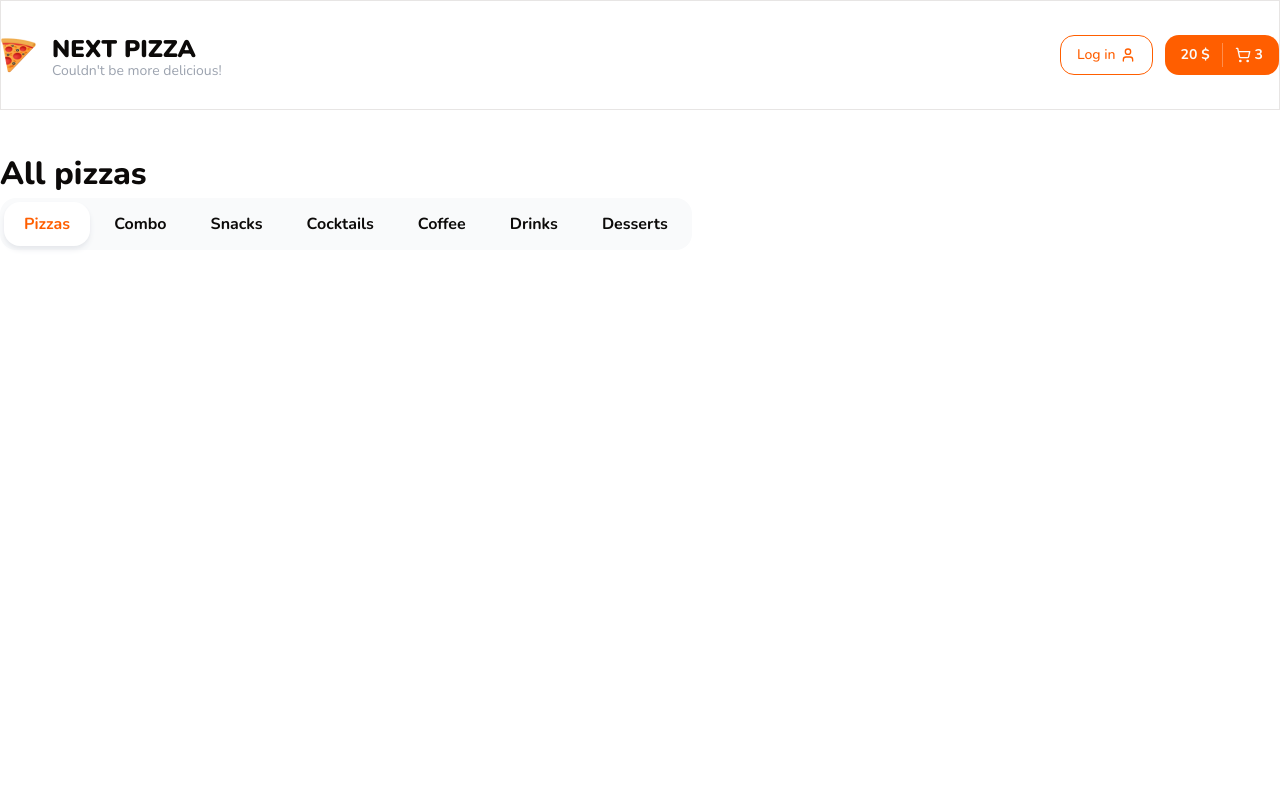
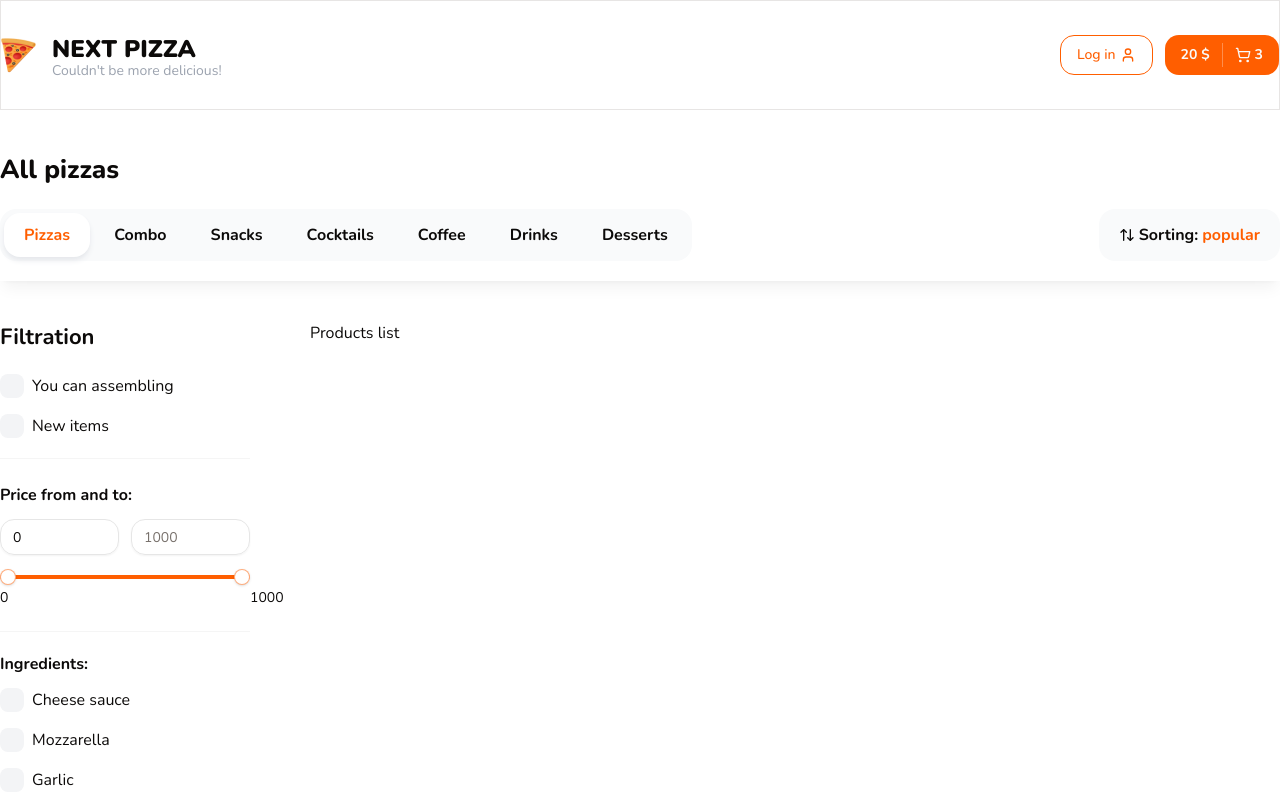
Before and after one commit to Olha-Maievska/next-pizza, a Next.js app: page / in a window 1280 px wide. Shown: the top 800 px of the page. Built offline with nearby package versions, Linux system fonts and the light colour scheme.

Commit message:
added sidebar

```diff
--- a/app/page.tsx
+++ b/app/page.tsx
@@ -1,12 +1,23 @@
-import { Container, Title, Catedories } from '@/components/shared'
+import { Container, Title, TopBar, Filters } from '@/components/shared'
 
 export default function Home() {
   return (
     <>
       <Container className="mt-10">
-        <Title text="All pizzas" size="lg" className="font-extrabold" />
+        <Title text="All pizzas" size="md" className="font-extrabold" />
+      </Container>
+      <TopBar />
 
-        <Catedories />
+      <Container className="mt-10 pb-14">
+        <div className="flex gap-[60px]">
+          <div className="w-[250px]">
+            <Filters />
+          </div>
+
+          <div className="flex-1">
+            <div className="flex flex-col gap-16">Products list</div>
+          </div>
+        </div>
       </Container>
     </>
   )
--- /dev/null
+++ b/components/shared/checkbox-filters-group.tsx
@@ -0,0 +1,80 @@
+import React from 'react'
+import { FilterChecboxProps, FilterCheckbox } from './filter-checkbox'
+import { Input } from '../ui'
+
+type Item = FilterChecboxProps
+interface Props {
+  className: string
+  title: string
+  items: Item[]
+  defaultItems: Item[]
+  limit: number
+  searchInputPlaceholder?: string
+  defaultValue?: string[]
+  onChange?: (items: string[]) => void
+}
+
+export const CheckboxFiltersGroup: React.FC<Props> = ({
+  className,
+  title,
+  items,
+  defaultItems,
+  limit,
+  searchInputPlaceholder,
+  defaultValue,
+  onChange,
+}) => {
+  const [showAll, setShowAll] = React.useState(false)
+  const [searchValue, setSearchValue] = React.useState('')
+
+  const list = showAll
+    ? items.filter(({ text }) =>
+        text.toLowerCase().includes(searchValue.toLowerCase())
+      )
+    : defaultItems.slice(0, limit)
+
+  const handleChangeSearchInput = (e: React.ChangeEvent<HTMLInputElement>) => {
+    setSearchValue(e.target.value)
+  }
+
+  return (
+    <div className={className}>
+      <h4 className="font-bold mb-3">{title}</h4>
+
+      {showAll && (
+        <div className="mb-5">
+          <Input
+            placeholder={searchInputPlaceholder}
+            className="bg-gray-50 border-none"
+            onChange={handleChangeSearchInput}
+            value={searchValue}
+          />
+        </div>
+      )}
+
+      <div className="flex flex-col gap-4 max-h-96 pr-2 overflow-auto scrollbar">
+        {list.map(({ text, value, endAdornment }, i) => (
+          <FilterCheckbox
+            key={`${value}${i}`}
+            text={text}
+            value={value}
+            checked={false}
+            onCheckedChange={() => console.log('checked')}
+            endAdornment={endAdornment}
+          />
+        ))}
+      </div>
+
+      {items.length > limit && (
+        <div className={showAll ? 'border-t border-t-neutral-100 mt-5' : ''}>
+          <button
+            className="text-primary mt-3"
+            onClick={() => setShowAll(!showAll)}
+          >
+            {showAll ? 'Show less' : 'Show all'}
+          </button>
+        </div>
+      )}
+    </div>
+  )
+}
--- /dev/null
+++ b/components/shared/filter-checkbox.tsx
@@ -0,0 +1,37 @@
+import React from 'react'
+import { Checkbox } from '../ui/checkbox'
+
+export interface FilterChecboxProps {
+  text: string
+  value: string
+  endAdornment?: React.ReactNode
+  onCheckedChange?: (checked: boolean) => void
+  checked?: boolean
+}
+
+export const FilterCheckbox: React.FC<FilterChecboxProps> = ({
+  text,
+  value,
+  endAdornment,
+  onCheckedChange,
+  checked,
+}) => {
+  return (
+    <div className="flex items-center space-x-2">
+      <Checkbox
+        onCheckedChange={onCheckedChange}
+        checked={checked}
+        value={value}
+        className="rounded-[8px] w-6 h-6"
+        id={`checkbox-${String(value)}`}
+      />
+      <label
+        htmlFor={`checkbox-${String(value)}`}
+        className="leading-none cursor-pointer flex-1"
+      >
+        {text}
+      </label>
+      {endAdornment}
+    </div>
+  )
+}
--- /dev/null
+++ b/components/shared/filters.tsx
@@ -0,0 +1,125 @@
+'use client'
+
+import React from 'react'
+import { Title } from './title'
+import { FilterCheckbox } from './filter-checkbox'
+import { Input } from '../ui'
+import { RangeSlider } from './range-slider'
+import { CheckboxFiltersGroup } from './checkbox-filters-group'
+
+interface Props {
+  className?: string
+}
+
+export const Filters: React.FC<Props> = ({ className }) => {
+  return (
+    <div className={className}>
+      <Title text="Filtration" size="sm" className="font-bold mb-5" />
+
+      <div className="flex flex-col gap-4">
+        <FilterCheckbox text="You can assembling" value="1" />
+        <FilterCheckbox text="New items" value="2" />
+      </div>
+
+      <div className="mt-5 border-y border-y-neutral-100 py-6 pb-7">
+        <h5 className="font-bold mb-3">Price from and to:</h5>
+        <div className="flex gap-3 mb-5">
+          <Input
+            type="number"
+            placeholder="0"
+            min={0}
+            max={1000}
+            defaultValue={0}
+          />
+
+          <Input type="number" placeholder="1000" min={100} max={1000} />
+        </div>
+
+        <RangeSlider min={0} max={1000} step={10} value={[0, 1000]} />
+      </div>
+
+      <CheckboxFiltersGroup
+        title="Ingredients:"
+        className="mt-5"
+        limit={6}
+        items={[
+          {
+            text: 'Cheese sauce',
+            value: '1',
+          },
+          {
+            text: 'Mozzarella',
+            value: '2',
+          },
+          {
+            text: 'Garlic',
+            value: '3',
+          },
+          {
+            text: 'Pickles',
+            value: '4',
+          },
+          {
+            text: 'Red onion',
+            value: '5',
+          },
+          {
+            text: 'Tomatoes',
+            value: '6',
+          },
+          {
+            text: 'Cheese sauce',
+            value: '1',
+          },
+          {
+            text: 'Mozzarella',
+            value: '2',
+          },
+          {
+            text: 'Garlic',
+            value: '3',
+          },
+          {
+            text: 'Pickles',
+            value: '4',
+          },
+          {
+            text: 'Red onion',
+            value: '5',
+          },
+          {
+            text: 'Tomatoes',
+            value: '6',
+          },
+        ]}
+        defaultItems={[
+          {
+            text: 'Cheese sauce',
+            value: '1',
+          },
+          {
+            text: 'Mozzarella',
+            value: '2',
+          },
+          {
+            text: 'Garlic',
+            value: '3',
+          },
+          {
+            text: 'Pickles',
+            value: '4',
+          },
+          {
+            text: 'Red onion',
+            value: '5',
+          },
+          {
+            text: 'Tomatoes',
+            value: '6',
+          },
+        ]}
+        searchInputPlaceholder="Search..."
+      />
+    </div>
+  )
+}
--- a/components/shared/index.ts
+++ b/components/shared/index.ts
@@ -2,3 +2,7 @@
 export { Container } from './container'
 export { Title } from './title'
 export { Catedories } from './catedories'
+export { SortPopap } from './sort-popap'
+export { TopBar } from './top-bar'
+export { Filters } from './filters'
+export { RangeSlider } from './range-slider'
--- /dev/null
+++ b/components/shared/range-slider.tsx
@@ -0,0 +1,86 @@
+'use client'
+
+import React from 'react'
+import * as SliderPrimitive from '@radix-ui/react-slider'
+
+import { cn } from '@/lib/utils'
+
+type SliderProps = {
+  className?: string
+  min: number
+  max: number
+  step: number
+  formatLabel?: (value: number) => string
+  value?: number[] | readonly number[]
+  onValueChange?: (values: number[]) => void
+}
+
+const RangeSlider = React.forwardRef(
+  (
+    {
+      className,
+      min,
+      max,
+      step,
+      formatLabel,
+      value,
+      onValueChange,
+      ...props
+    }: SliderProps,
+    ref
+  ) => {
+    const initialValue = Array.isArray(value) ? value : [min, max]
+    const [localValues, setLocalValues] = React.useState(initialValue)
+
+    React.useEffect(() => {
+      setLocalValues(Array.isArray(value) ? value : [min, max])
+    }, [min, max, value])
+
+    const handleValueChange = (newValues: number[]) => {
+      setLocalValues(newValues)
+      if (onValueChange) {
+        onValueChange(newValues)
+      }
+    }
+
+    return (
+      <SliderPrimitive.Root
+        ref={ref as React.RefObject<HTMLDivElement>}
+        min={min}
+        max={max}
+        step={step}
+        value={localValues}
+        onValueChange={handleValueChange}
+        className={cn(
+          'relative flex w-full touch-none select-none mb-6 items-center',
+          className
+        )}
+        {...props}
+      >
+        <SliderPrimitive.Track className="relative h-1 w-full grow overflow-hidden rounded-full bg-primary/20">
+          <SliderPrimitive.Range className="absolute h-full bg-primary" />
+        </SliderPrimitive.Track>
+        {localValues.map((value, index) => (
+          <React.Fragment key={index}>
+            <div
+              className="absolute text-center"
+              style={{
+                left: `calc(${((value - min) / (max - min)) * 100}% + 0px)`,
+                top: `10px`,
+              }}
+            >
+              <span className="text-sm">
+                {formatLabel ? formatLabel(value) : value}
+              </span>
+            </div>
+            <SliderPrimitive.Thumb className="block h-4 w-4 rounded-full border border-primary/50 bg-white shadow transition-colors focus-visible:outline-none focus-visible:ring-1 focus-visible:ring-ring disabled:pointer-events-none disabled:opacity-50" />
+          </React.Fragment>
+        ))}
+      </SliderPrimitive.Root>
+    )
+  }
+)
+
+RangeSlider.displayName = SliderPrimitive.Root.displayName
+
+export { RangeSlider }
--- /dev/null
+++ b/components/shared/top-bar.tsx
@@ -0,0 +1,23 @@
+import { cn } from '@/lib/utils'
+import React from 'react'
+import { Container, Catedories, SortPopap } from '@/components/shared'
+
+interface Props {
+  className?: string
+}
+
+export const TopBar: React.FC<Props> = ({ className }) => {
+  return (
+    <div
+      className={cn(
+        'sticky top-0 z-10 bg-white py-5 shadow-lg shadow-black/5',
+        className
+      )}
+    >
+      <Container className="flex items-center justify-between">
+        <Catedories />
+        <SortPopap />
+      </Container>
+    </div>
+  )
+}
--- a/components/ui/checkbox.tsx
+++ b/components/ui/checkbox.tsx
@@ -1,10 +1,10 @@
-"use client"
+'use client'
 
-import * as React from "react"
-import * as CheckboxPrimitive from "@radix-ui/react-checkbox"
-import { CheckIcon } from "@radix-ui/react-icons"
+import * as React from 'react'
+import * as CheckboxPrimitive from '@radix-ui/react-checkbox'
+import { Check } from 'lucide-react'
 
-import { cn } from "@/lib/utils"
+import { cn } from '@/lib/utils'
 
 const Checkbox = React.forwardRef<
   React.ElementRef<typeof CheckboxPrimitive.Root>,
@@ -13,15 +13,15 @@
   <CheckboxPrimitive.Root
     ref={ref}
     className={cn(
-      "peer h-4 w-4 shrink-0 rounded-sm border border-primary shadow focus-visible:outline-none focus-visible:ring-1 focus-visible:ring-ring disabled:cursor-not-allowed disabled:opacity-50 data-[state=checked]:bg-primary data-[state=checked]:text-primary-foreground",
+      'peer h-4 w-4 shrink-0 bg-gray-100 ring-offset-background focus-visible:outline-none focus-visible:ring-2 focus-visible:ring-ring focus-visible:ring-offset-2 disabled:cursor-not-allowed disabled:opacity-50 data-[state=checked]:bg-primary data-[state=checked]:text-primary-foreground',
       className
     )}
     {...props}
   >
     <CheckboxPrimitive.Indicator
-      className={cn("flex items-center justify-center text-current")}
+      className={cn('flex items-center justify-center text-current')}
     >
-      <CheckIcon className="h-4 w-4" />
+      <Check className="h-4 w-4" strokeWidth={3} />
     </CheckboxPrimitive.Indicator>
   </CheckboxPrimitive.Root>
 ))
```
